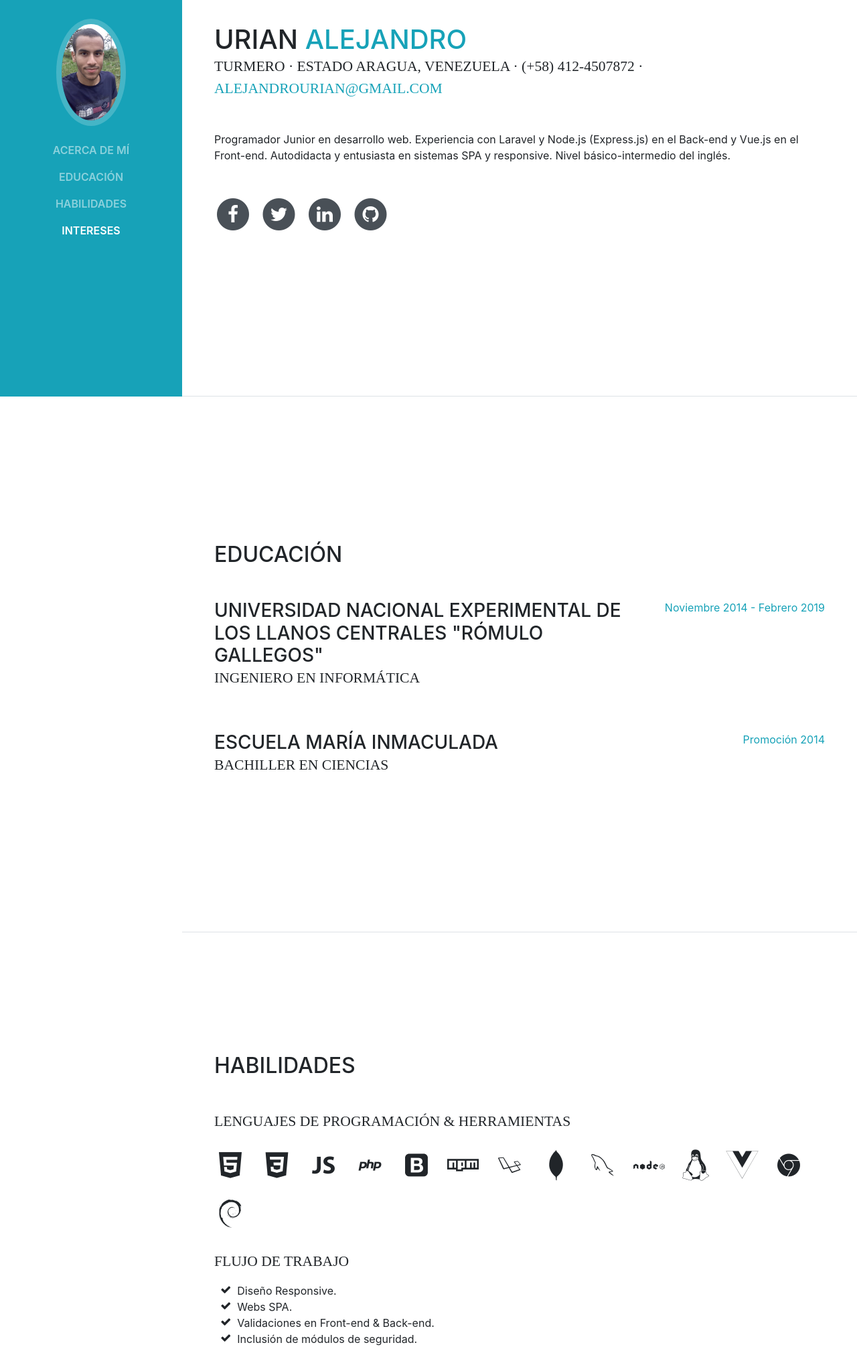
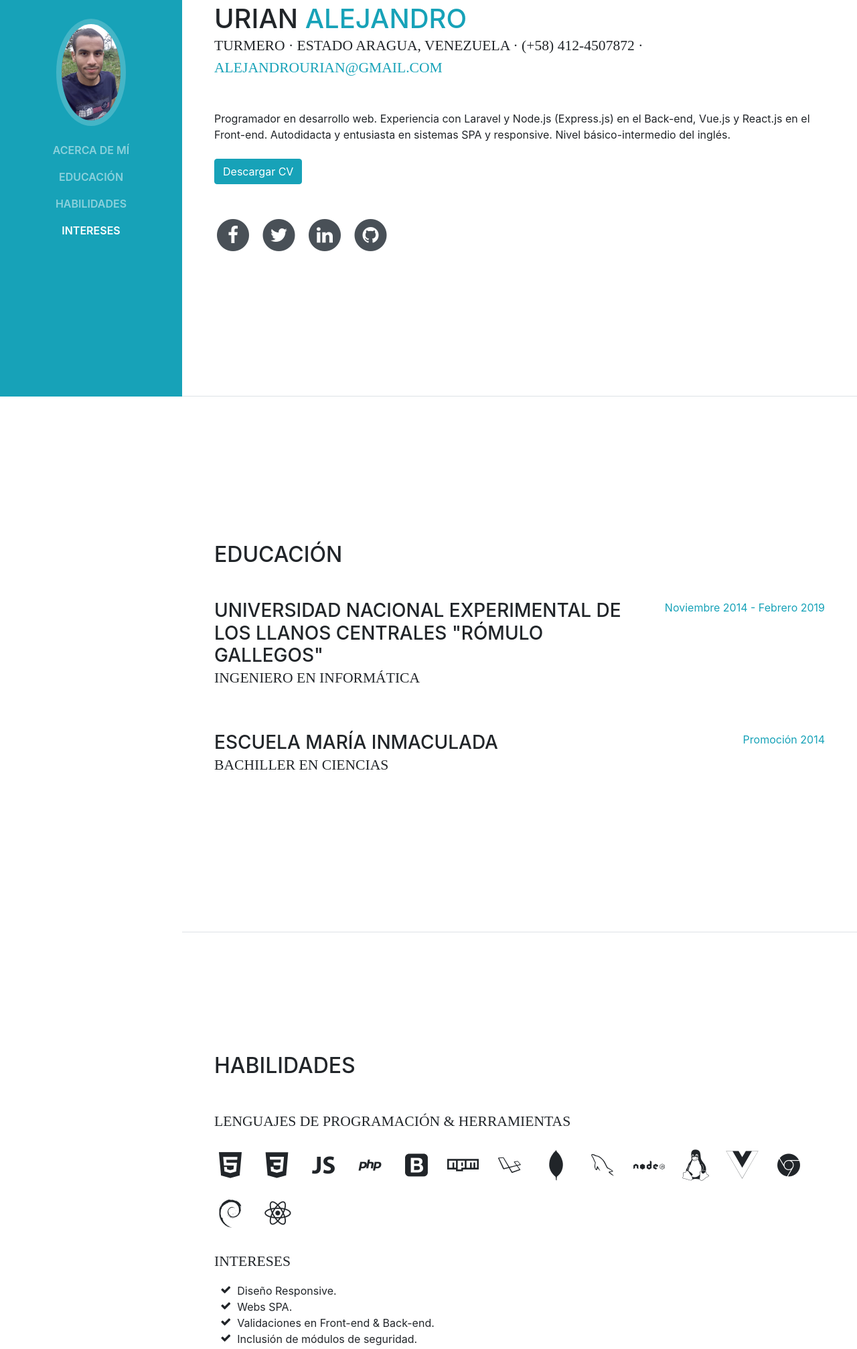
Before and after one commit to alejurian/cv, a website with bundled scripts: page index.html in a window 1280 px wide. Shown: the part 208-2222 px from the top of the page at 67% size. Built offline with nearby package versions, Linux system fonts and the light colour scheme; a web font is replaced by a local one.

Commit message:
Update CV

```diff
--- a/index.html
+++ b/index.html
@@ -66,7 +66,10 @@
           <div class="subheading mb-5">Turmero · Estado Aragua, Venezuela · (+58) 412-4507872 ·
             <a href="mailto:alejandrourian@gmail.com" class="text-info">alejandrourian@gmail.com</a>
           </div>
-          <p class="mb-5">Programador Junior en desarrollo web. Experiencia con Laravel y Node.js (Express.js) en el Back-end y Vue.js en el Front-end. Autodidacta y entusiasta en sistemas SPA y responsive. Nivel básico-intermedio del inglés.</p>
+          <p class="mb-5">Programador en desarrollo web. Experiencia con Laravel y Node.js (Express.js) en el Back-end, Vue.js y React.js en el Front-end. Autodidacta y entusiasta en sistemas SPA y responsive. Nivel básico-intermedio del inglés.
+            <br><br>
+            <a class="btn btn-info" href="https://drive.google.com/file/d/1o1jBrskWKycxE3mRXOLdX5H2qSCytQUY/view" role="button">Descargar CV</a>
+          </p>
           <ul class="list-inline list-social-icons mb-0">
             <li class="list-inline-item">
               <a href="https://www.facebook.com/alejurian">
@@ -179,9 +182,12 @@
             <li class="list-inline-item">
               <i class="devicons devicons-debian"></i>
             </li>
+            <li class="list-inline-item">
+              <i class="devicons devicons-react"></i>
+            </li>
           </ul>
 
-          <div class="subheading mb-3">Flujo de Trabajo</div>
+          <div class="subheading mb-3">Intereses</div>
           <ul class="fa-ul mb-0">
             <li>
               <i class="fa-li fa fa-check"></i>
@@ -202,7 +208,7 @@
       <section class="resume-section p-3 p-lg-5 d-flex flex-column" id="intereses">
         <div class="my-auto">
           <h2 class="mb-5">Intereses</h2>
-          <p>A parte de desarrollar sistemas webs, soy estudiante de 10mo semestre en informática. En mis tiempos libres hago sistemas de pruebas para testear nuevas tecnologías. Me encanta reducir la redundacia de código y hacerlo lo mas sencillo posible. Me interesa mucho el tema de la seguridad informática. Dedico mas de 12 horas al desarrollo o comprensión de la tecnología o temas relacionados.</p>
+          <p>A parte de desarrollar sistemas webs, soy estudiante de 10mo semestre en informática. En mis tiempos libres hago sistemas de pruebas para testear nuevas tecnologías. Investigo sobre regularmente sobre buenas prácticas. Me interesa mucho el tema de la seguridad informática. Dedico mas de 12 horas diarias al desarrollo o comprensión de la tecnología o temas relacionados.</p>
         </div>
       </section>
 
```
Also changed, not shown: 1 other file.
